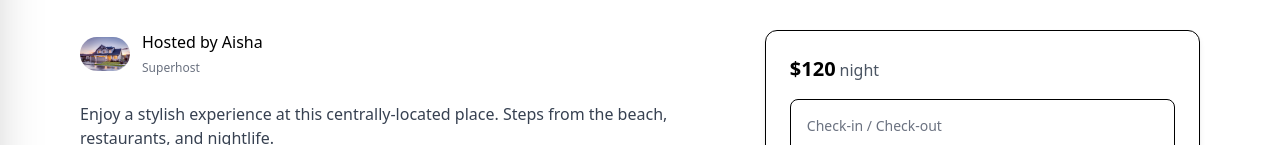
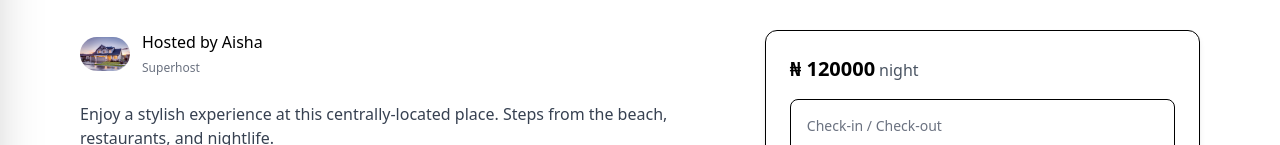
Before and after one commit to Sahar009/awari, a Next.js app: page /product-details in a window 1280 px wide. Shown: the part 506-651 px from the top of the page. Built offline with nearby package versions, Linux system fonts and the light colour scheme.

Commit message:
Update CardDetails.tsx

```diff
--- a/pages/home/CardDetails.tsx
+++ b/pages/home/CardDetails.tsx
@@ -25,7 +25,7 @@ const listing: Listing = {
   location: "Lekki, Lagos, Nigeria",
   rating: 4.86,
   reviewsCount: 128,
-  pricePerNight: 120,
+  pricePerNight: 120000,
   images: [
     "/assets/images/slider1.jpg",
     "/assets/images/slider1.jpg",
@@ -130,7 +130,7 @@ export const CardDetails = () => {
         <div className="w-full lg:w-[40%]">
           <div className="border rounded-xl shadow-md p-6 sticky top-20">
             <div className="flex items-baseline gap-1 mb-4">
-              <span className="text-xl font-semibold">${listing.pricePerNight}</span>
+              <span className="text-xl font-semibold">₦ {listing.pricePerNight}</span>
               <span className="text-gray-600">night</span>
             </div>
 
```
